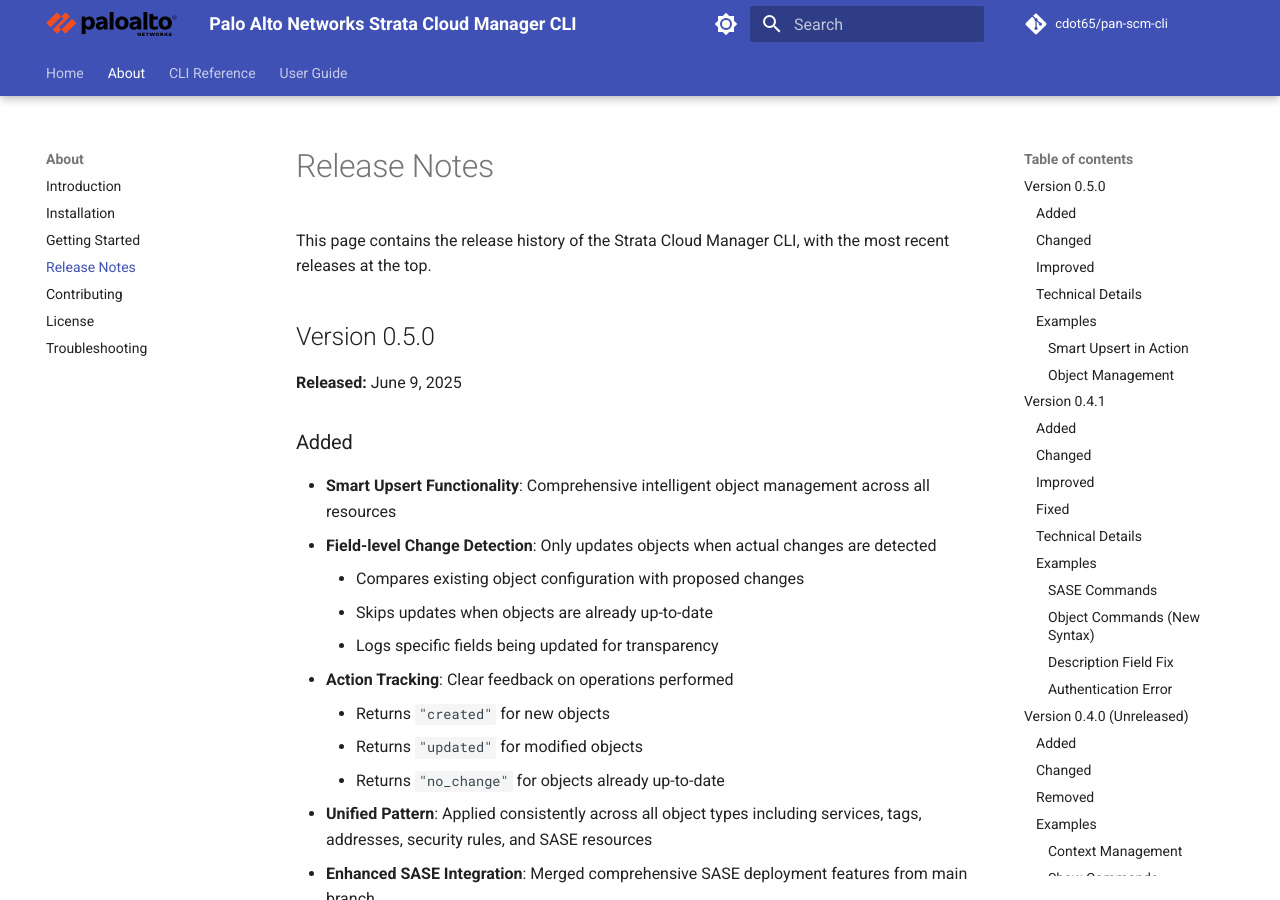
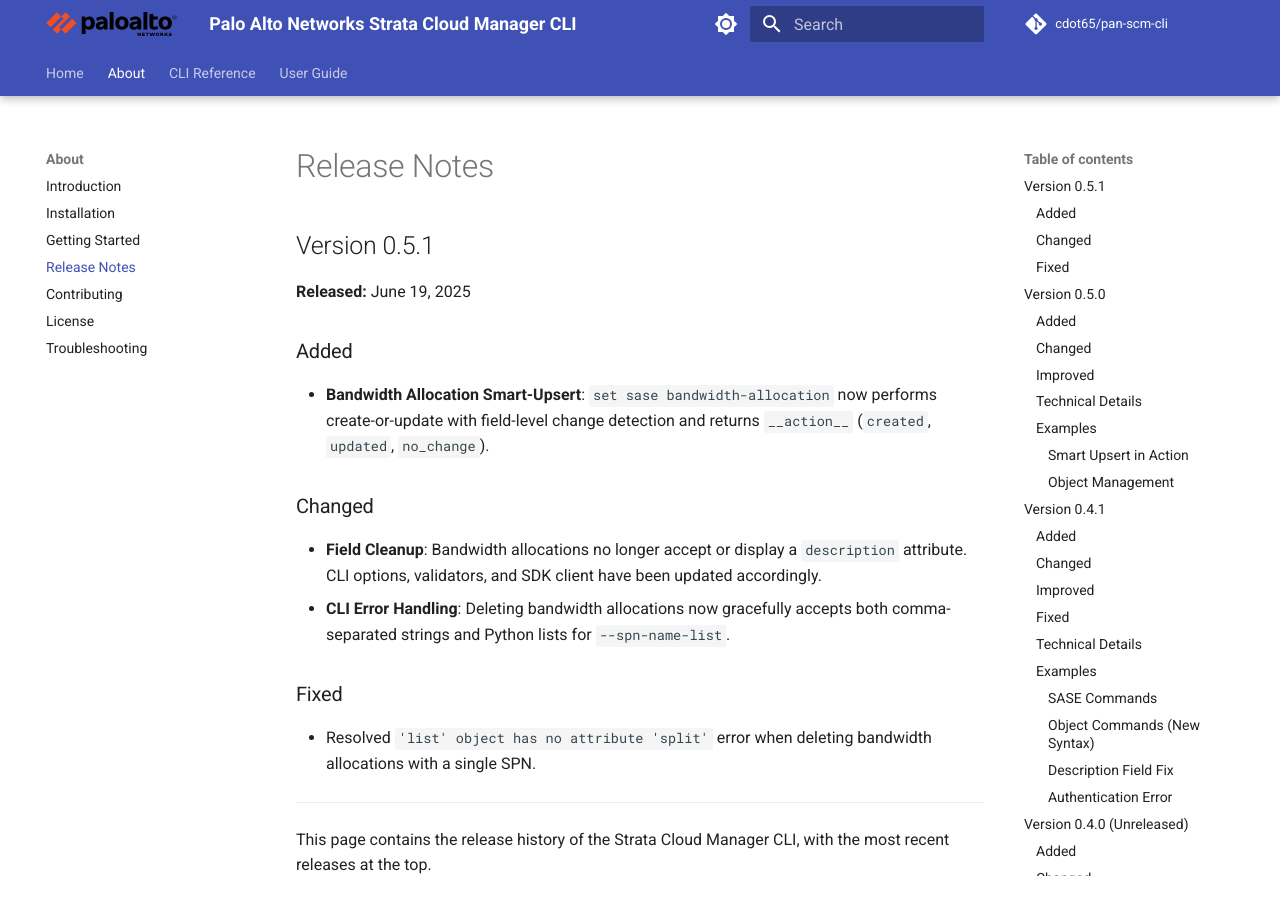
Before and after one commit to cdot65/pan-scm-cli, an MkDocs documentation site: the page built from docs/about/release-notes.md, in a window 1280 px wide and 900 px high. Built offline with MkDocs 1.6.1 and Material for MkDocs 9.7.7, drawn with Linux system fonts in a browser that asks for light colours; comment, search, counter and statistics services are not loaded.

Commit message:
feat: implement smart upsert for bandwidth allocations with field-level change detection

```diff
--- a/docs/about/release-notes.md
+++ b/docs/about/release-notes.md
@@ -1,4 +1,23 @@
 # Release Notes
+
+## Version 0.5.1
+
+**Released:** June 19, 2025
+
+### Added
+
+- **Bandwidth Allocation Smart-Upsert**: `set sase bandwidth-allocation` now performs create-or-update with field-level change detection and returns `__action__` (`created`, `updated`, `no_change`).
+
+### Changed
+
+- **Field Cleanup**: Bandwidth allocations no longer accept or display a `description` attribute. CLI options, validators, and SDK client have been updated accordingly.
+- **CLI Error Handling**: Deleting bandwidth allocations now gracefully accepts both comma-separated strings and Python lists for `--spn-name-list`.
+
+### Fixed
+
+- Resolved `'list' object has no attribute 'split'` error when deleting bandwidth allocations with a single SPN.
+
+---
 
 This page contains the release history of the Strata Cloud Manager CLI, with the most recent releases at the top.
 
```
Also changed, not shown: prd.md (+2 -2 lines), todo.md (+6 -6 lines).
